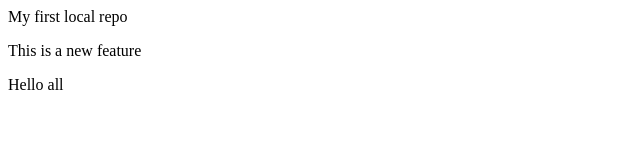
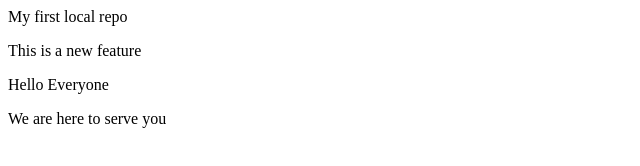
Before and after one commit to PDSNR009/localrepo, a plain HTML site: page index.html in a window 1280 px wide. Shown: the whole page, without its empty margins (0-640 px from the left). Drawn offline with Linux system fonts and the light colour scheme.

Commit message:
changes in feature 1

```diff
--- a/index.html
+++ b/index.html
@@ -1,3 +1,5 @@
 <p>My first local repo</p>
 <p>This is a new feature</p>
-<p> Hello all</p>
+<p> Hello Everyone</p>
+
+<p> We are here to serve you</p>
```
